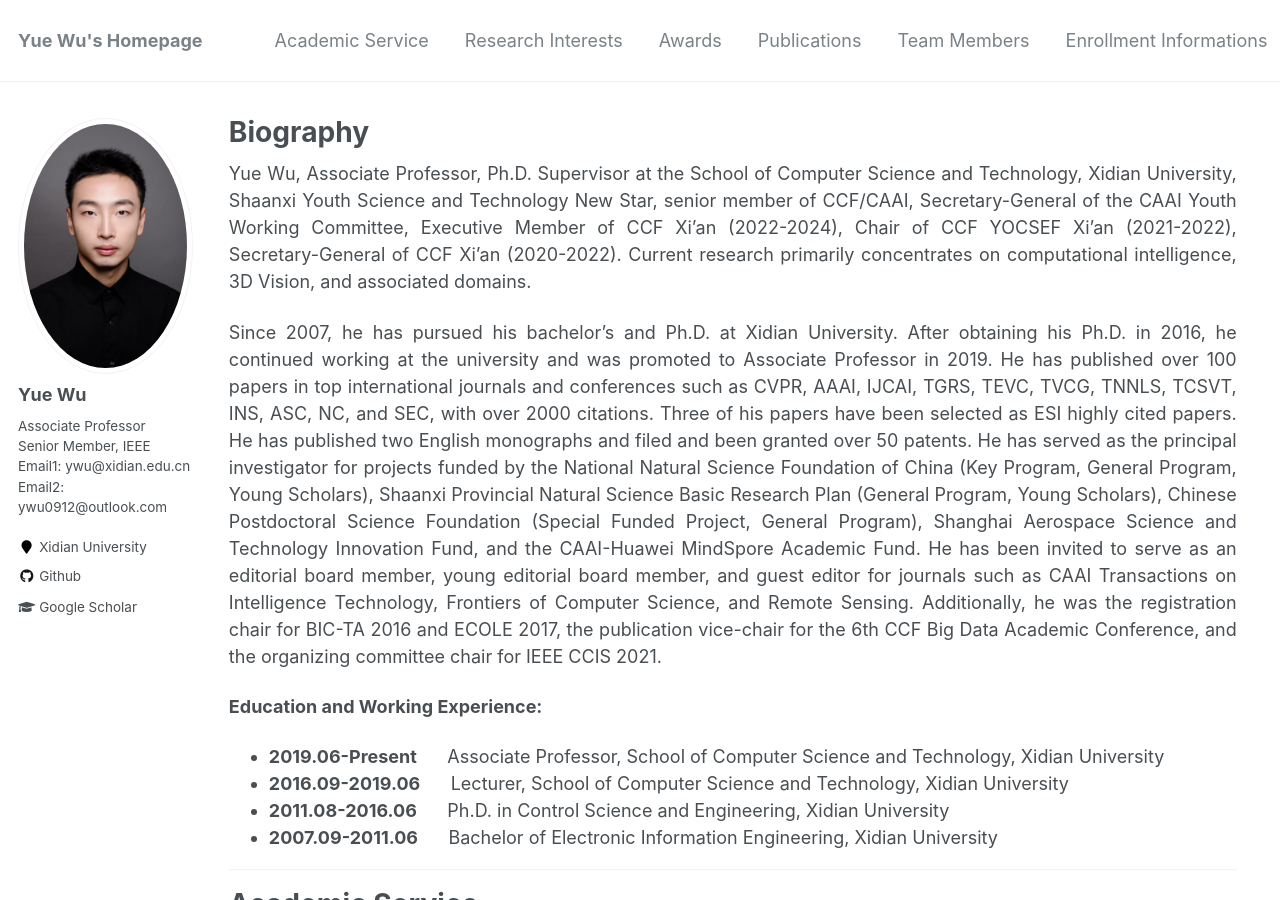
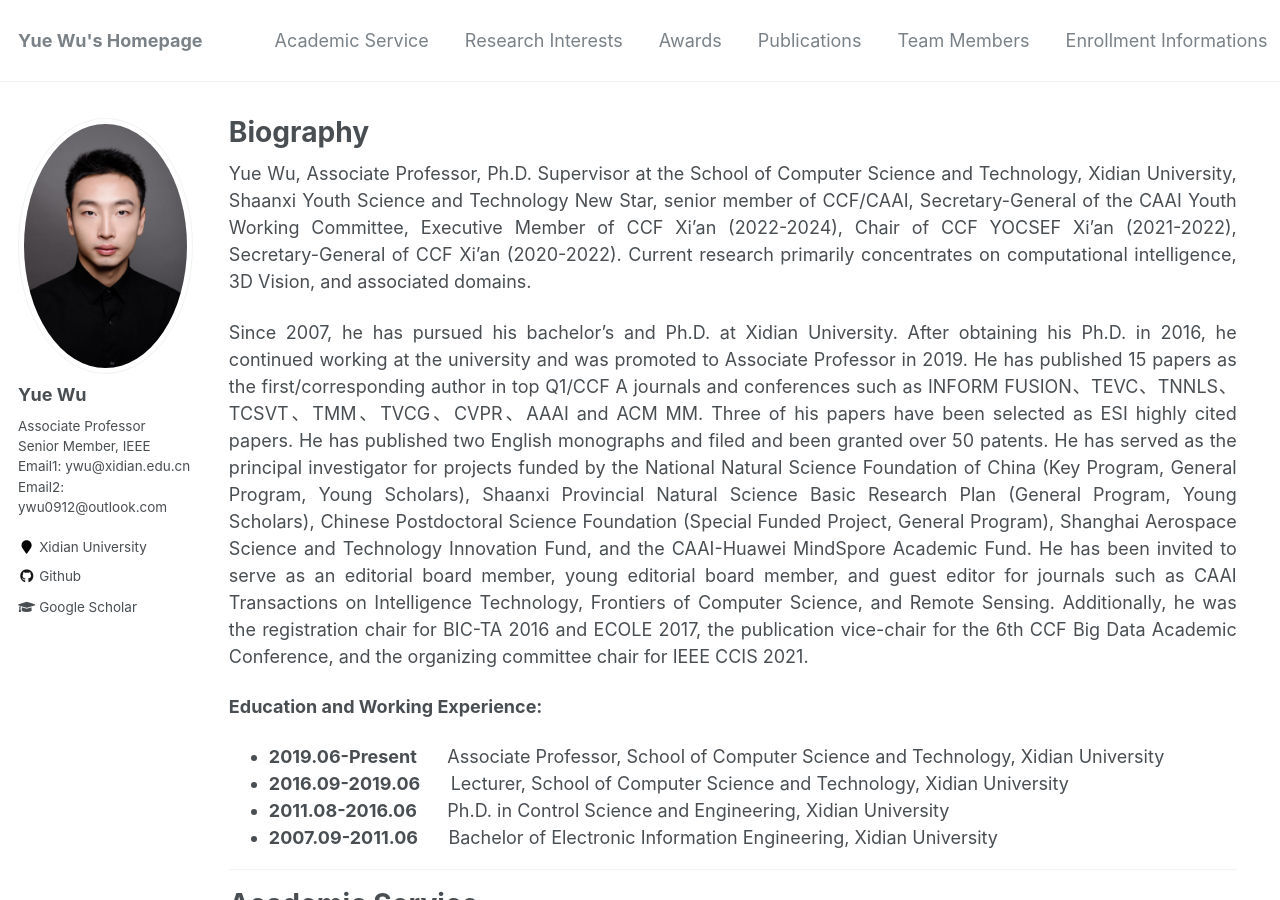
Before and after one commit to ywuchina/ywuchina.github.io, a Jekyll site: the page built from _pages/home.md, in a window 1280 px wide and 900 px high. Built offline with Jekyll 4.4.1, drawn with Linux system fonts in a browser that asks for light colours; some of the changed lines change nothing that is shown; some of the changed text lies outside the part shown.

Commit message:
Update home.md

```diff
--- a/_pages/home.md
+++ b/_pages/home.md
@@ -10,7 +10,7 @@
 
 Yue Wu, Associate Professor, Ph.D. Supervisor at the School of Computer Science and Technology, Xidian University, Shaanxi Youth Science and Technology New Star, senior member of CCF/CAAI, Secretary-General of the CAAI Youth Working Committee, Executive Member of CCF Xi'an (2022-2024), Chair of CCF YOCSEF Xi'an (2021-2022), Secretary-General of CCF Xi'an (2020-2022). Current research primarily concentrates on computational intelligence, 3D Vision, and associated domains.
 
-Since 2007, he has pursued his bachelor's and Ph.D. at Xidian University. After obtaining his Ph.D. in 2016, he continued working at the university and was promoted to Associate Professor in 2019. He has published over 100 papers in top international journals and conferences such as CVPR, AAAI, IJCAI, TGRS, TEVC, TVCG, TNNLS, TCSVT, INS, ASC, NC, and SEC, with over 2000 citations. Three of his papers have been selected as ESI highly cited papers. He has published two English monographs and filed and been granted over 50 patents. He has served as the principal investigator for projects funded by the National Natural Science Foundation of China (Key Program, General Program, Young Scholars), Shaanxi Provincial Natural Science Basic Research Plan (General Program, Young Scholars), Chinese Postdoctoral Science Foundation (Special Funded Project, General Program), Shanghai Aerospace Science and Technology Innovation Fund, and the CAAI-Huawei MindSpore Academic Fund. He has been invited to serve as an editorial board member, young editorial board member, and guest editor for journals such as CAAI Transactions on Intelligence Technology, Frontiers of Computer Science, and Remote Sensing. Additionally, he was the registration chair for BIC-TA 2016 and ECOLE 2017, the publication vice-chair for the 6th CCF Big Data Academic Conference, and the organizing committee chair for IEEE CCIS 2021.
+Since 2007, he has pursued his bachelor's and Ph.D. at Xidian University. After obtaining his Ph.D. in 2016, he continued working at the university and was promoted to Associate Professor in 2019. He has published 15 papers as the first/corresponding author in top Q1/CCF A journals and conferences such as INFORM FUSION、TEVC、TNNLS、TCSVT、TMM、TVCG、CVPR、AAAI and ACM MM.  Three of his papers have been selected as ESI highly cited papers. He has published two English monographs and filed and been granted over 50 patents. He has served as the principal investigator for projects funded by the National Natural Science Foundation of China (Key Program, General Program, Young Scholars), Shaanxi Provincial Natural Science Basic Research Plan (General Program, Young Scholars), Chinese Postdoctoral Science Foundation (Special Funded Project, General Program), Shanghai Aerospace Science and Technology Innovation Fund, and the CAAI-Huawei MindSpore Academic Fund. He has been invited to serve as an editorial board member, young editorial board member, and guest editor for journals such as CAAI Transactions on Intelligence Technology, Frontiers of Computer Science, and Remote Sensing. Additionally, he was the registration chair for BIC-TA 2016 and ECOLE 2017, the publication vice-chair for the 6th CCF Big Data Academic Conference, and the organizing committee chair for IEEE CCIS 2021.
 
 <p><b>Education and Working Experience:</b></p>
 <ul>
@@ -44,13 +44,21 @@
 
 <h1 id="Awards">Awards</h1>
 
-- 陕西省科技工作者创新创业大赛金奖（2nd Contributor, 2018）
-- ACM China Rising Star Award (Xi'an) (2020)
-- Outstanding scientific and technological workers of CAAI (2020)
-- 陕西省电子学会自然科学二等奖 (1st Contributor, 2022)
-- 华为火花奖 (2022)
-- Best Paper Award at ACAIT  (First Author, 2022)
-- First Prize in CAAI Chinese Youth Congress on Artificial Intelligence (1st Contributor, 2022)
+- 2023 Shaanxi Province Science and Technology Award for Natural Sciences, Second Prize（2023年陕西省科学技术奖自然科学二等奖）
+- 2023 Wu Wenjun AI & Technology Outstanding Youth Award（2023年吴文俊人工智能优秀青年奖）
+- 2023 Shaanxi Province Youth Science and Technology Star（2023年陕西省青年科技新星）
+- 2024 38th AAAI Outstanding Paper Award（2024年第38届AAAI人工智能大会（AAAI2024）杰出论文奖）
+- 2022 Huawei Spark Award（2022年华为火花奖）
+- 2022 First Prize in 7th CAAI Chinese Youth Congress on Artificial Intelligence（2022年第7届全国青年人工智能创新创业大会创新组一等奖）
+- 2022 Best Paper Award at IEEE 6th ACAIT （2022年第6届IEEE亚洲人工智能技术大会最佳论文）
+- 2022 Shaanxi Provincial Institute of Electronics Science and Technology Award for Natural Sciences, Second Prize（2022年陕西省电子学会科学技术奖自然科学二等奖）
+- 2023 Huawei MindSpore Open Source Community Excellence in Mentorship Award（2023年华为昇思MindSpore开源社区卓越指导教师奖）
+- 2022 Best Paper Award at IEEE International Conference on Cloud Computing and Intelligence Systems. （2020年IEEE 国际云计算与智能系统会议最佳论文）
+- 2020 Outstanding scientific and technological workers of CAAI. （2020年中国人工智能学会优秀学会工作者）
+- 2020 ACM China Rising Star Award. （2020年ACM中国新星奖（西安））
+- 2019 Best Student Paper award at International Conference on Computational Intelligence and Security. （2019年国际计算智能与安全会议最佳学生论文）
+- 2018 Shaanxi Province Science and Technology Workers Innovation and Entrepreneurship Competition Gold Award（2018年陕西省科技工作者创新创业大赛金奖）
+- 2018 Best Paper Award at 5th High-Resolution Earth Observation Academic Annual Conference （2018年第五届高分辨率对地观测学术年会优秀论文奖）
 
 <hr>
 
```
